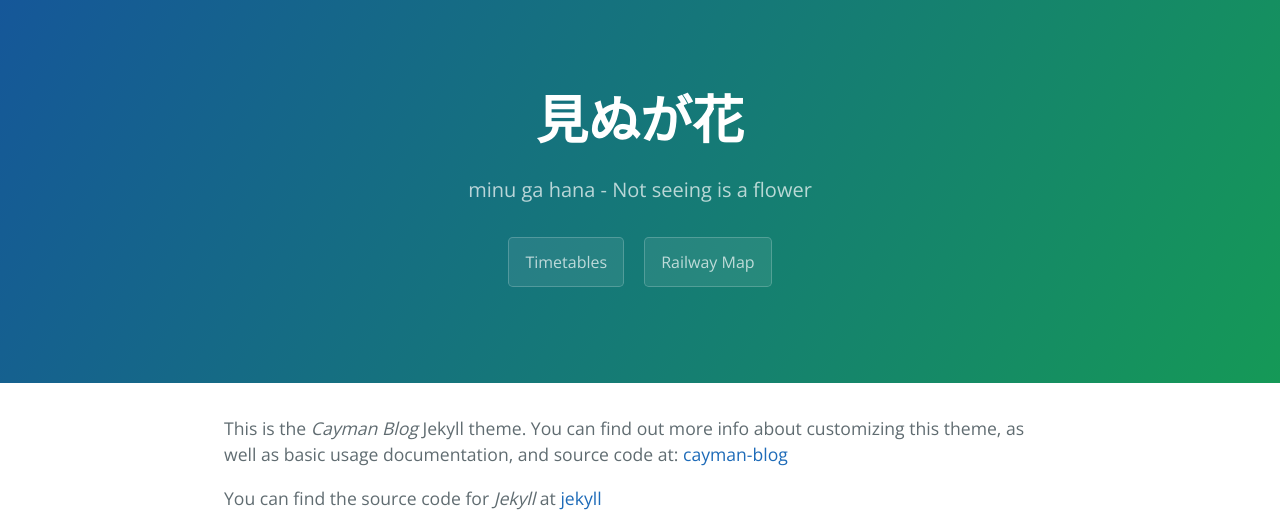
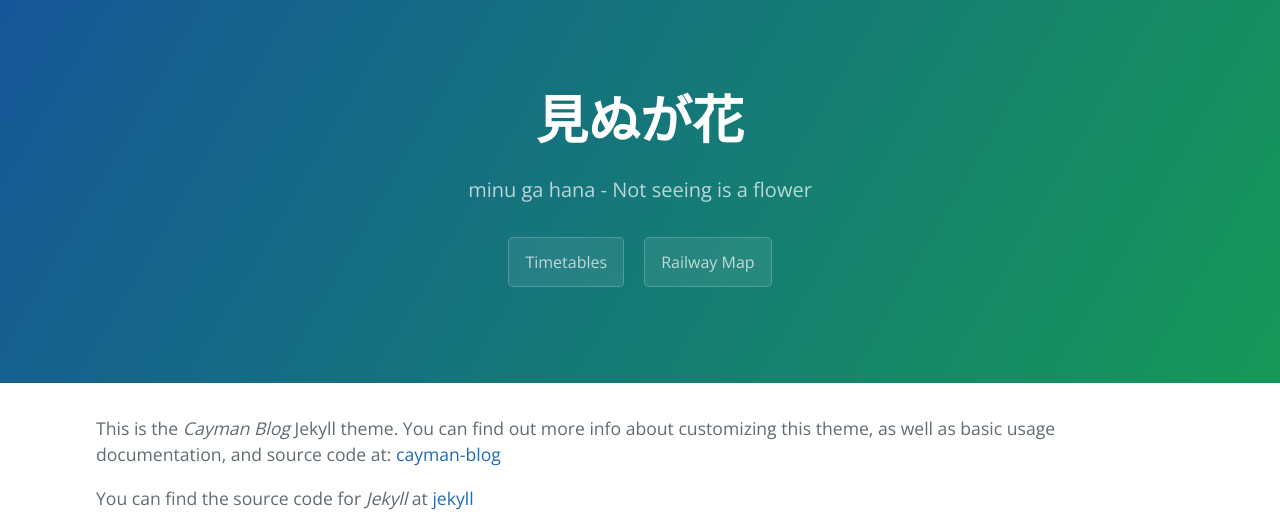
Before and after one commit to rigosk001/rigosk.github.io, a Jekyll site: the page built from about.md, in a window 1280 px wide. Shown: the top 529 px of the page. Built offline with Jekyll 4.4.1, drawn with Linux system fonts in a browser that asks for light colours; grey boxes are pictures that could not be loaded.

Commit message:
Update about.md

```diff
--- a/about.md
+++ b/about.md
@@ -7,7 +7,11 @@ permalink: /about/
 This is the _Cayman Blog_ Jekyll theme. You can find out more info about customizing this theme, as well as basic usage documentation, and source code at: [cayman-blog](https://github.com/lorepirri/cayman-blog)
 
 You can find the source code for _Jekyll_ at [jekyll](https://github.com/jekyll/jekyll)
-
+<style>
+#content {
+  max-width: 100%;
+}
+</style>
 <iframe id="igraph" scrolling="no" style="border:none;" seamless="seamless" src="https://rigosk.github.io/salonika-hours" height="525" width="100%"></iframe>
 
 [back](./)
```
